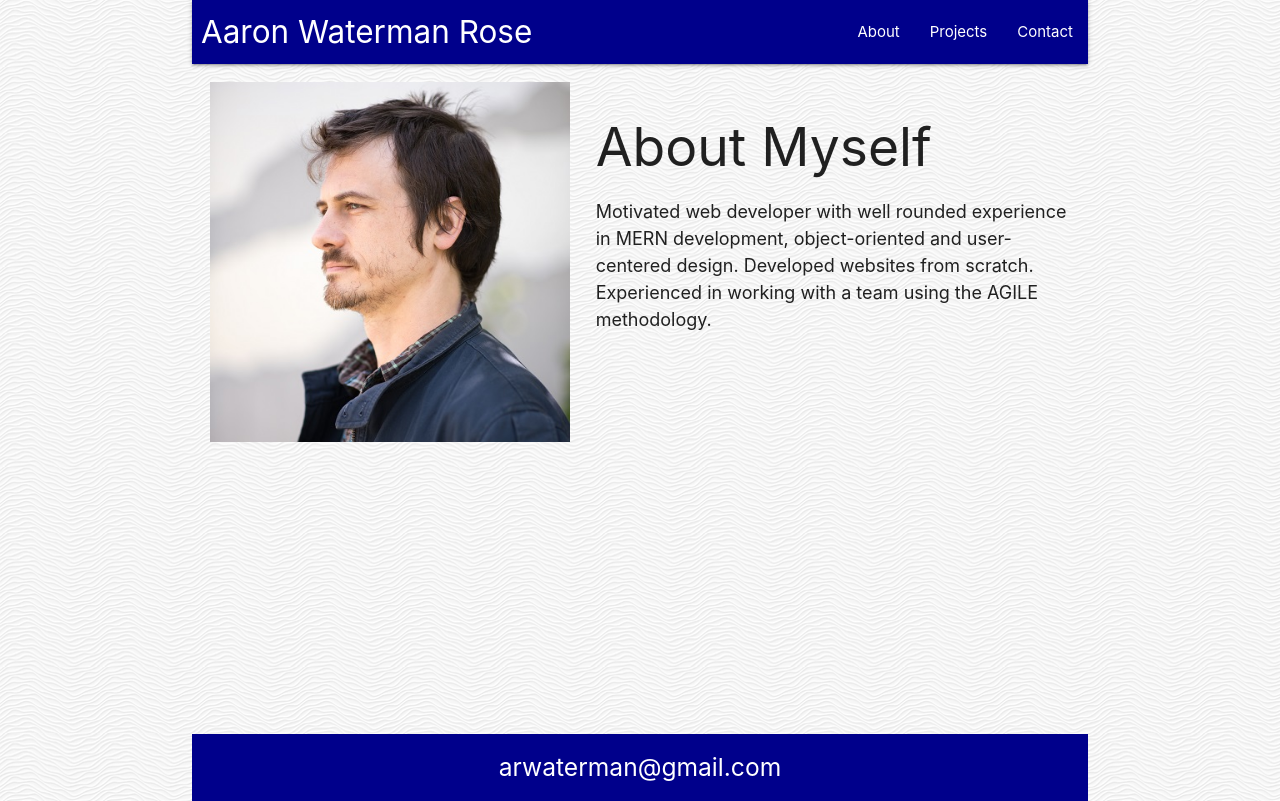
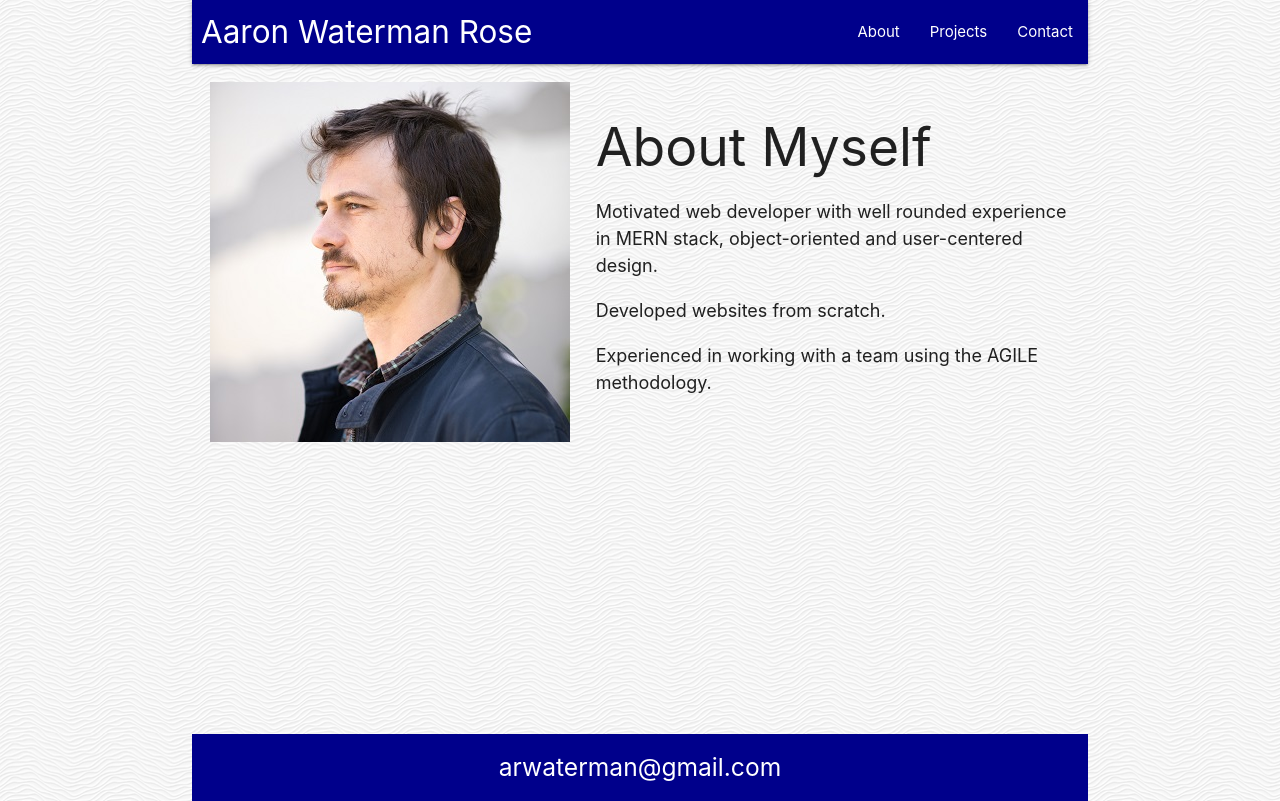
Before and after one commit to RexStrider/React-Portfolio, a React (Create React App) app in the folder client/: page / in a window 1280 px wide. Built offline with nearby package versions, Linux system fonts and the light colour scheme.

Commit message:
adjusted portfolio picture, Contact header, and About text

```diff
--- a/client/src/Components/About.js
+++ b/client/src/Components/About.js
@@ -10,7 +10,9 @@ function About() {
 
             <section>
                 <h2>About Myself</h2>
-                <p>Motivated web developer with well rounded experience in MERN development, object-oriented and user-centered design. Developed websites from scratch. Experienced in working with a team using the AGILE methodology.</p>
+                <p>Motivated web developer with well rounded experience in MERN stack, object-oriented and user-centered design.</p>
+                <p>Developed websites from scratch.</p>
+                <p>Experienced in working with a team using the AGILE methodology.</p>
             </section>
         </div>
     );
--- a/client/src/Components/Contact.css
+++ b/client/src/Components/Contact.css
@@ -1,5 +1,10 @@
 .contact section {
     margin: 1%;
+}
+
+.contact h2 {
+    margin-top: 20px;
+    margin-bottom: 30px;
 }
 
 .contact h2:hover {
```
Also changed, not shown: client/src/Assets/Images/portfolio_pic.jpg.
